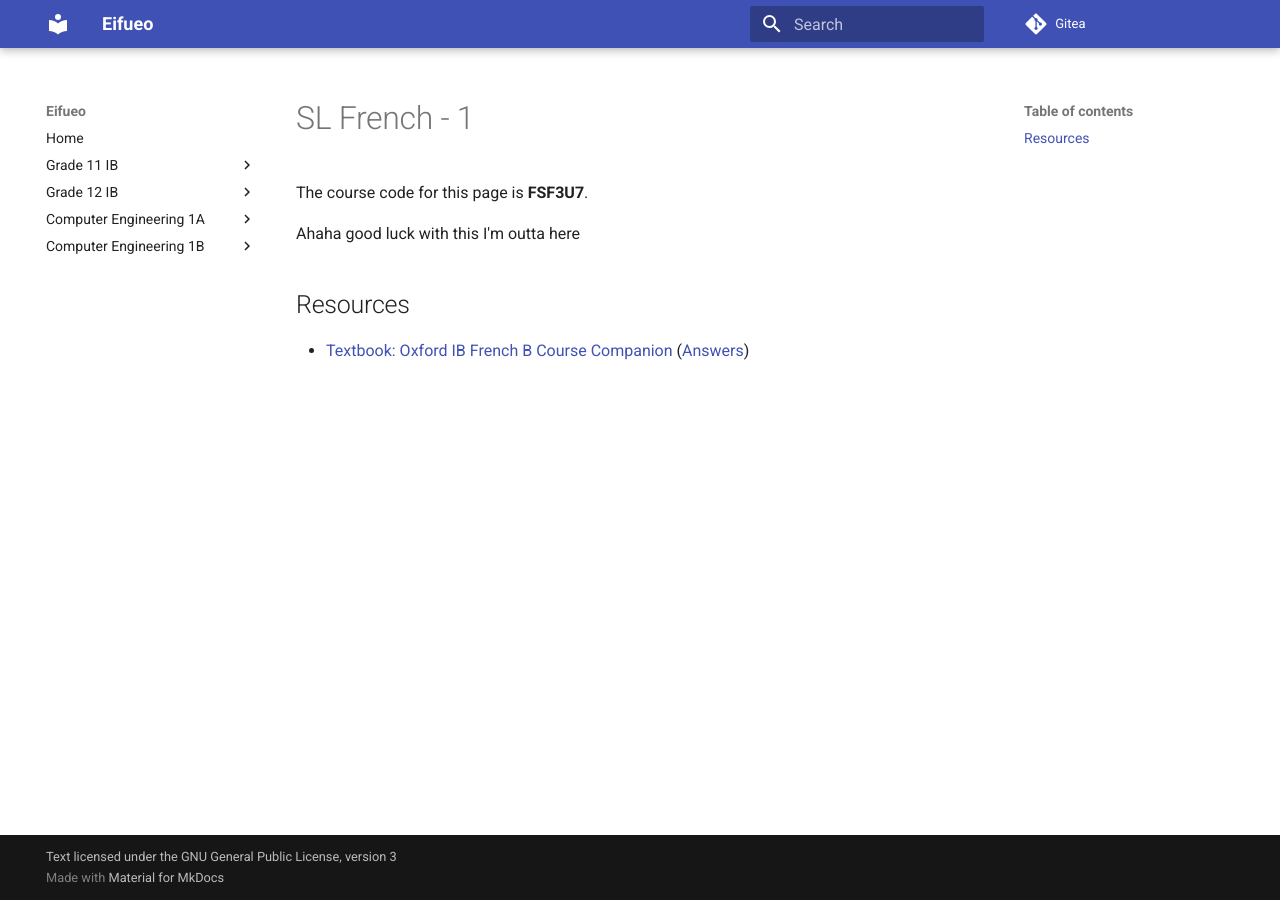
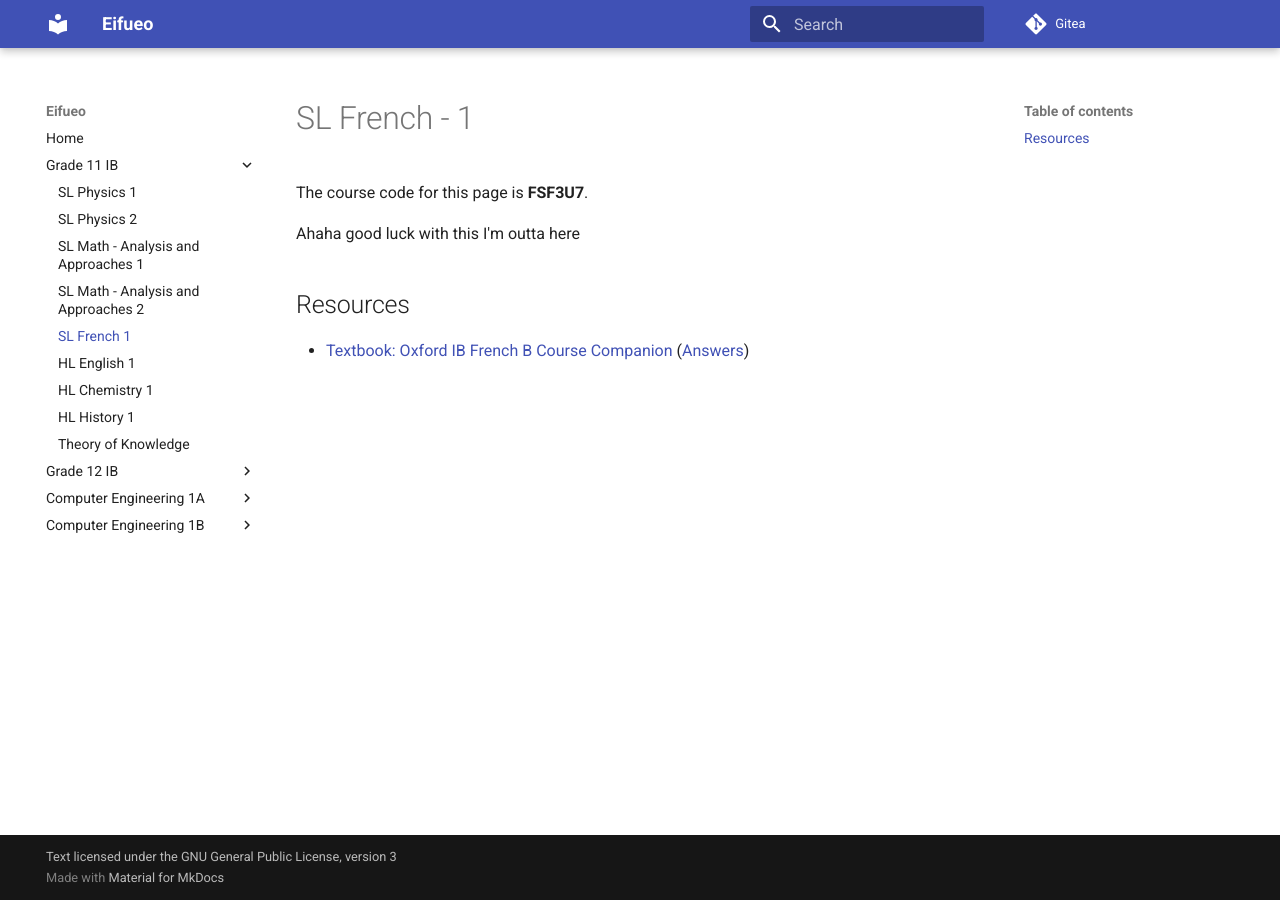
Before and after one commit to potatoeggy/eifueo, an MkDocs documentation site: the page built from docs/g11/fsf3u7.md, in a window 1280 px wide. Built offline with MkDocs 1.6.1 and Material for MkDocs 9.7.7, drawn with Linux system fonts in a browser that asks for light colours; part of the change alters nothing that is shown.

Commit message:
fix: wrong path for g11 french

```diff
--- a/mkdocs.yml
+++ b/mkdocs.yml
@@ -12,7 +12,7 @@ nav:
       - SL Physics 2: g11/sph4u7.md
       - SL Math - Analysis and Approaches 1: g11/mhf4u7.md
       - SL Math - Analysis and Approaches 2: g11/mcv4u7.md
-      - SL French 1: g12/fsf3u7.md
+      - SL French 1: g11/fsf3u7.md
       - HL English 1: g11/eng3uz.md
       - HL Chemistry 1: g11/sch3uz.md
       - HL History 1: g11/chw3mz.md
```
